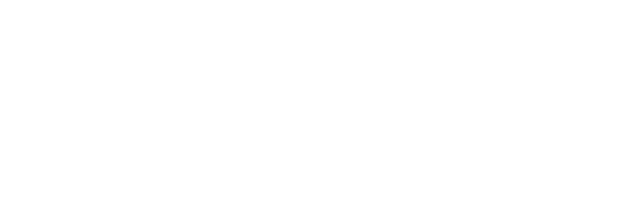
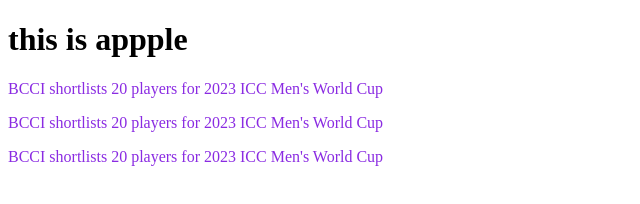
Before and after one commit to tutul111/my-first-repo, a plain HTML site: page index.html in a window 1280 px wide. Shown: the whole page, without its empty margins (0-640 px from the left). Drawn offline with Linux system fonts and the light colour scheme.

Commit message:
gtyu ggi

```diff
--- /dev/null
+++ b/index.css
@@ -0,0 +1,3 @@
+p{
+    color: blueviolet;
+}
--- a/index.html
+++ b/index.html
@@ -5,8 +5,12 @@
     <meta http-equiv="X-UA-Compatible" content="IE=edge">
     <meta name="viewport" content="width=device-width, initial-scale=1.0">
     <title>My First Github Repo</title>
+    <link rel="stylesheet" href="index.css">
 </head>
 <body>
-
+    <h1>this is appple</h1>
+    <p>BCCI shortlists 20 players for 2023 ICC Men's World Cup</p>
+    <p>BCCI shortlists 20 players for 2023 ICC Men's World Cup</p>
+    <p>BCCI shortlists 20 players for 2023 ICC Men's World Cup</p>
 </body>
 </html>
```
